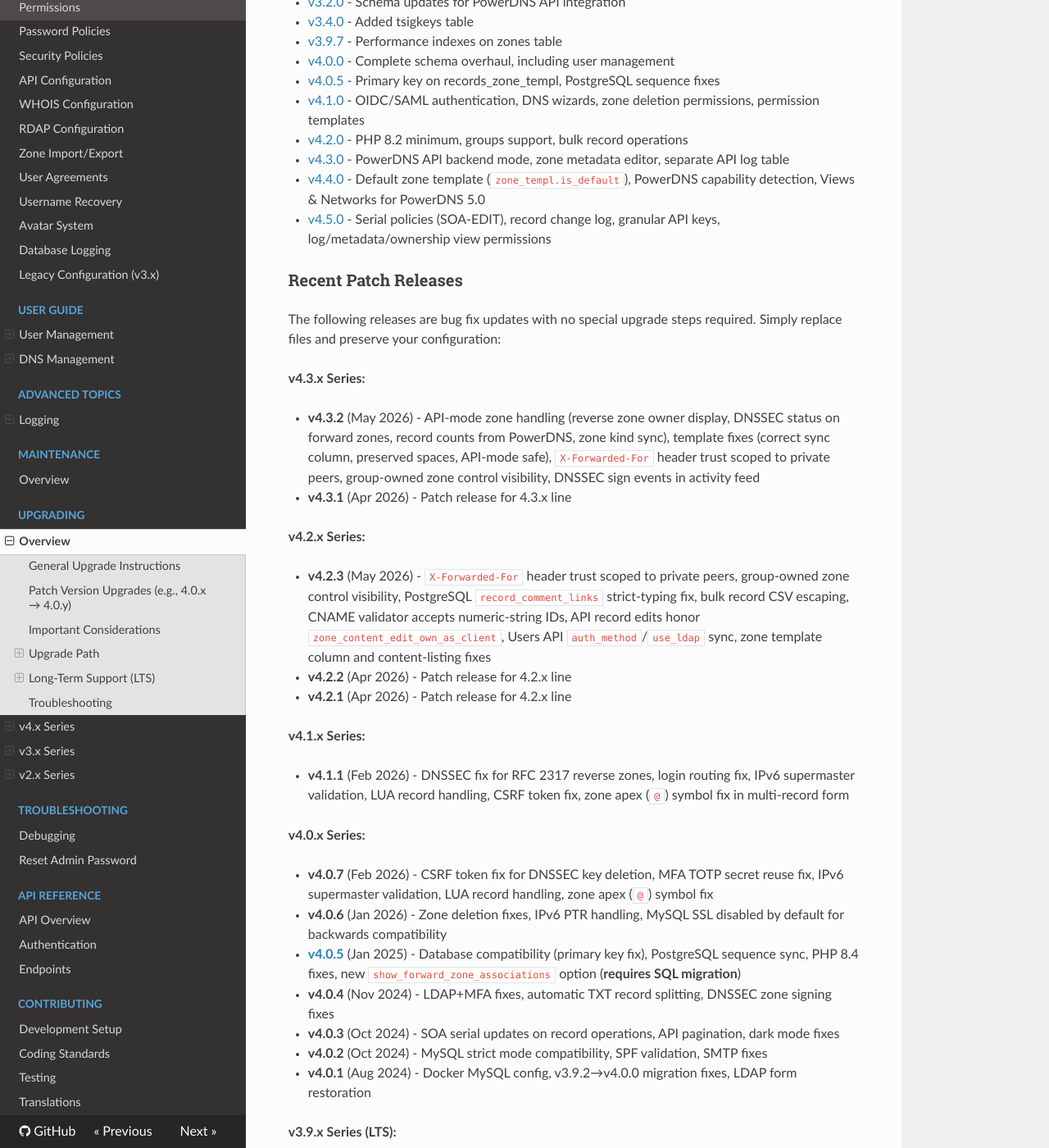
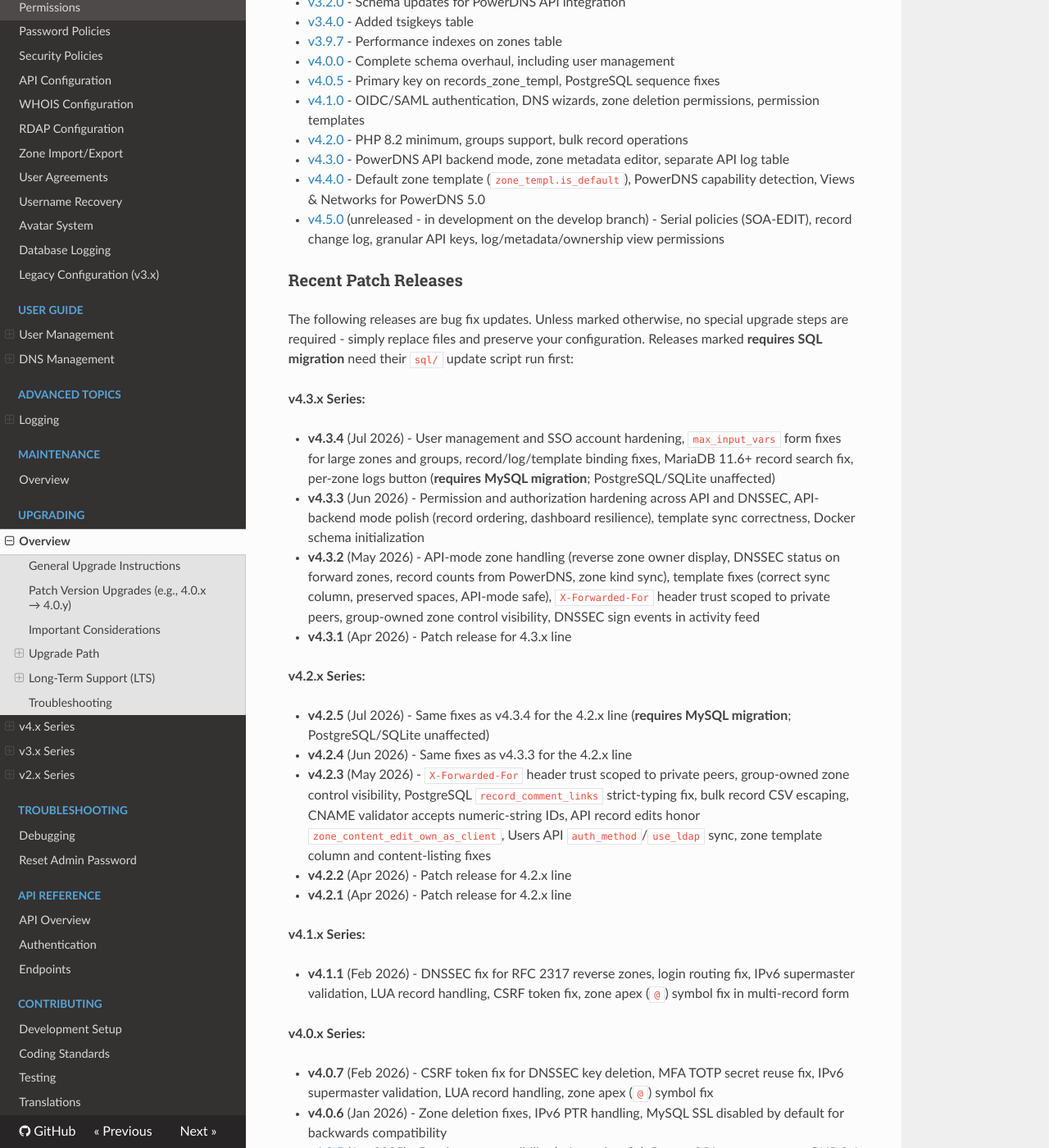
Before and after one commit to poweradmin/poweradmin-docs, an MkDocs documentation site: the page built from docs/upgrading/index.md, in a window 1280 px wide and 1400 px high, scrolled down 2380 px. Shown: the whole window at 82% size. Built offline with MkDocs 1.6.1, drawn with Linux system fonts in a browser that asks for light colours; nearby versions of some CDN libraries; some of the changed text lies outside the part shown.

Commit message:
docs(upgrading): add July 2026 releases to index, mark 4.5.0 guide unreleased

```diff
--- a/docs/upgrading/index.md
+++ b/docs/upgrading/index.md
@@ -93,19 +93,23 @@ The following versions include important database structure changes:
 - [v4.2.0](v4.2.0.md) - PHP 8.2 minimum, groups support, bulk record operations
 - [v4.3.0](v4.3.0.md) - PowerDNS API backend mode, zone metadata editor, separate API log table
 - [v4.4.0](v4.4.0.md) - Default zone template (`zone_templ.is_default`), PowerDNS capability detection, Views & Networks for PowerDNS 5.0
-- [v4.5.0](v4.5.0.md) - Serial policies (SOA-EDIT), record change log, granular API keys, log/metadata/ownership view permissions
+- [v4.5.0](v4.5.0.md) (unreleased - in development on the develop branch) - Serial policies (SOA-EDIT), record change log, granular API keys, log/metadata/ownership view permissions
 
 ### Recent Patch Releases
 
-The following releases are bug fix updates with no special upgrade steps required. Simply replace files and preserve your configuration:
+The following releases are bug fix updates. Unless marked otherwise, no special upgrade steps are required - simply replace files and preserve your configuration. Releases marked **requires SQL migration** need their `sql/` update script run first:
 
 **v4.3.x Series:**
 
+- **v4.3.4** (Jul 2026) - User management and SSO account hardening, `max_input_vars` form fixes for large zones and groups, record/log/template binding fixes, MariaDB 11.6+ record search fix, per-zone logs button (**requires MySQL migration**; PostgreSQL/SQLite unaffected)
+- **v4.3.3** (Jun 2026) - Permission and authorization hardening across API and DNSSEC, API-backend mode polish (record ordering, dashboard resilience), template sync correctness, Docker schema initialization
 - **v4.3.2** (May 2026) - API-mode zone handling (reverse zone owner display, DNSSEC status on forward zones, record counts from PowerDNS, zone kind sync), template fixes (correct sync column, preserved spaces, API-mode safe), `X-Forwarded-For` header trust scoped to private peers, group-owned zone control visibility, DNSSEC sign events in activity feed
 - **v4.3.1** (Apr 2026) - Patch release for 4.3.x line
 
 **v4.2.x Series:**
 
+- **v4.2.5** (Jul 2026) - Same fixes as v4.3.4 for the 4.2.x line (**requires MySQL migration**; PostgreSQL/SQLite unaffected)
+- **v4.2.4** (Jun 2026) - Same fixes as v4.3.3 for the 4.2.x line
 - **v4.2.3** (May 2026) - `X-Forwarded-For` header trust scoped to private peers, group-owned zone control visibility, PostgreSQL `record_comment_links` strict-typing fix, bulk record CSV escaping, CNAME validator accepts numeric-string IDs, API record edits honor `zone_content_edit_own_as_client`, Users API `auth_method`/`use_ldap` sync, zone template column and content-listing fixes
 - **v4.2.2** (Apr 2026) - Patch release for 4.2.x line
 - **v4.2.1** (Apr 2026) - Patch release for 4.2.x line
@@ -126,6 +130,8 @@ The following releases are bug fix updates with no special upgrade steps require
 
 **v3.9.x Series (LTS):**
 
+- **v3.9.11** (Jul 2026) - Record edits and log entries bound to the record's real zone, duplicate email rejection, dependency updates
+- **v3.9.10** (Mar 2026) - Translation updates for all locales
 - **v3.9.9** (Jan 2025) - Allow HTML characters in TXT records, fix record name handling
 - **v3.9.8** (Jan 2025) - CSRF protection, PostgreSQL fixes, API error handling improvements
 - **v3.9.6** (Oct 2024) - CAA record validation support
@@ -165,9 +171,9 @@ We recommend planning your migration to 4.x when your schedule allows, while the
 
 | Branch | Status | PHP Versions |
 |--------|--------|--------------|
-| **4.4.x** | In progress (master) | 8.2 - 8.5 |
-| **4.3.x** | Newer line, stabilizing | 8.2 - 8.5 |
-| **4.2.x** | **Current stable line** (recommended for production) | 8.2 - 8.5 |
+| **4.4.x** | Fresh release line (4.4.0, Jul 2026) - no dedicated branch yet | 8.2 - 8.5 |
+| **4.3.x** | **Current stable line** (recommended for production) | 8.2 - 8.5 |
+| **4.2.x** | Maintenance - security fixes only | 8.2 - 8.5 |
 | **4.1.x** | Active maintenance | 8.1 - 8.5 |
 | **4.0.x** | Retired - upgrade to 4.2.x | 8.1 - 8.5 |
 | **3.9.x** | LTS | 8.1 - 8.5 |
```
Also changed, not shown: docs/upgrading/v4.5.0.md (+3 -0 lines).
